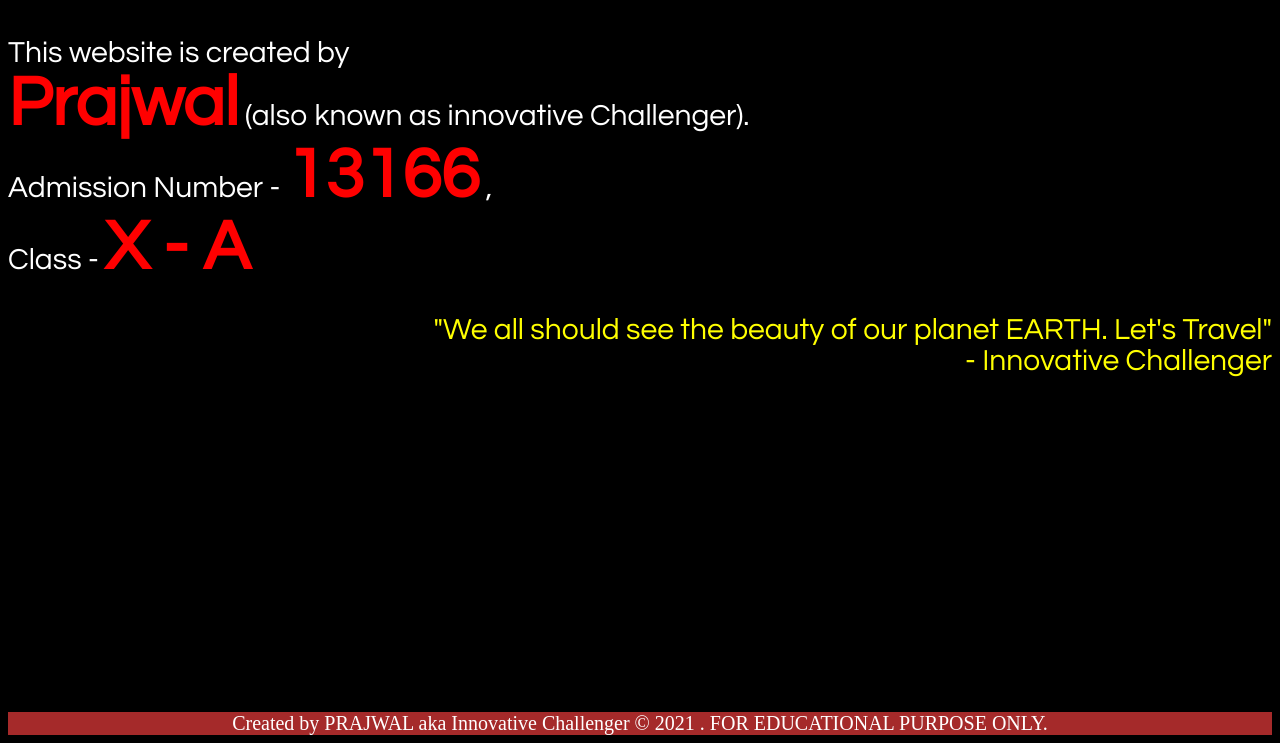
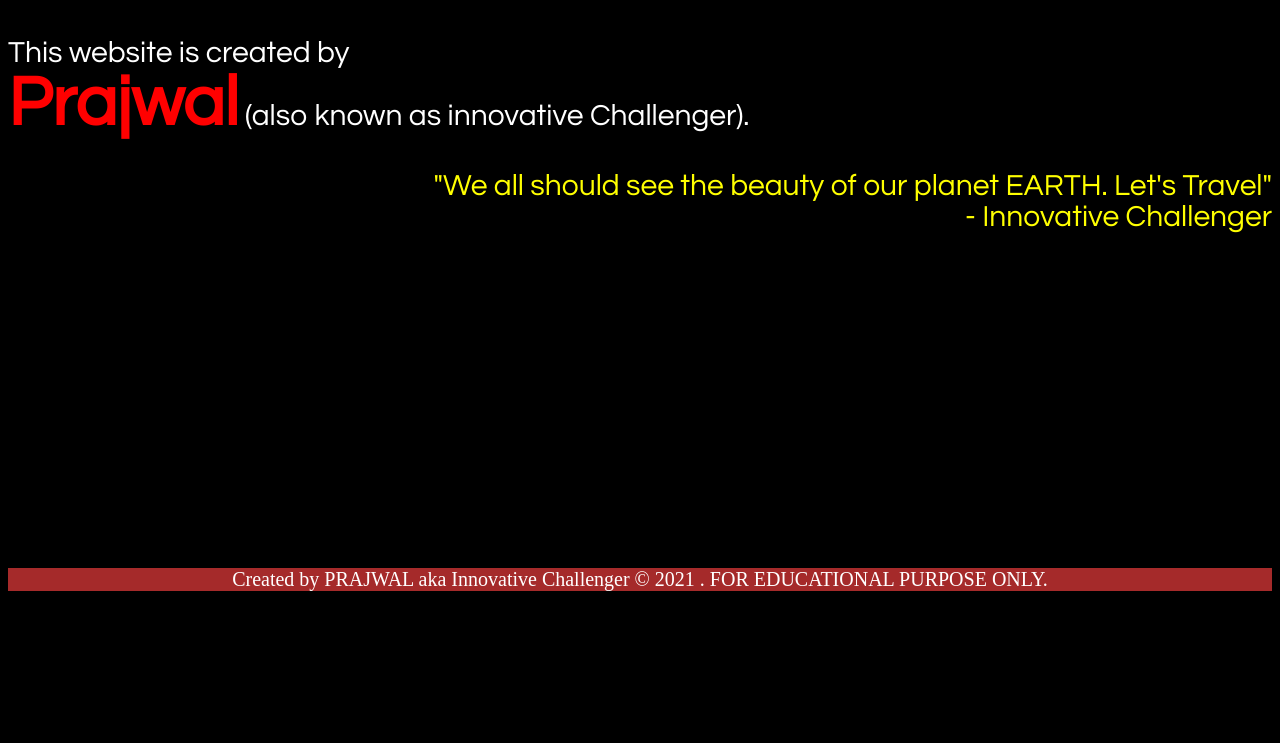
Before and after one commit to Prajwal115/sikkim-travel, a plain HTML site: page about.html in a window 1280 px wide. Shown: the part 164-907 px from the top of the page. After the commit the page ends 800 px from the top, so only its background shows below. Drawn offline with Linux system fonts and the light colour scheme.

Commit message:
Update about.html

```diff
--- a/about.html
+++ b/about.html
@@ -237,7 +237,7 @@ font-family: Century Gothic;
     <span class ="menu" style="cursor:pointer;">☰</span>
     </a>
     <h1 class = "head"><strong>I</strong>nnovative <strong>C</strong>hallenger <strong>T</strong>ravel <span class = "code">IN</span></h1>
-    <p class = "text">This website is created by <br><strong>Prajwal</strong> (also known as innovative Challenger). <br>Admission Number - <strong>13166</strong> ,<br> Class - <strong>X - A</strong></p>
+    <p class = "text">This website is created by <br><strong>Prajwal</strong> (also known as innovative Challenger).</p>
     <p class = "text1">"We all should see the beauty of our planet EARTH. Let's Travel"
    <br>- Innovative Challenger</p>
     <div class="fullscreen-bg" >
```
